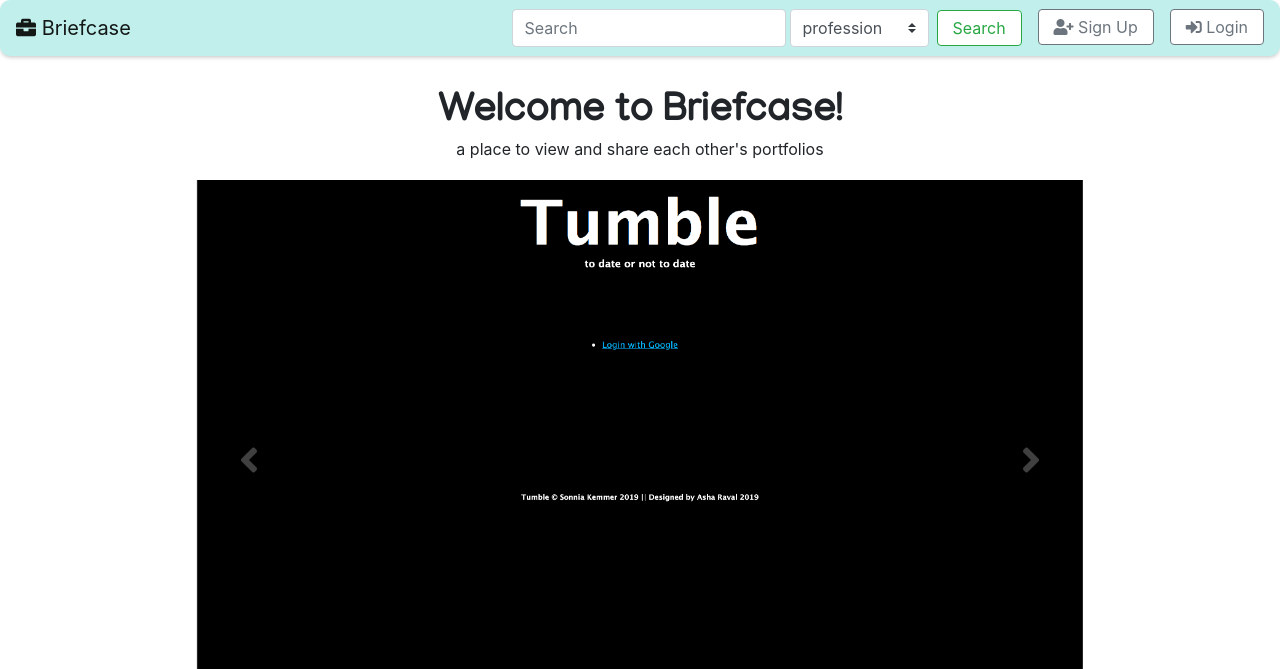
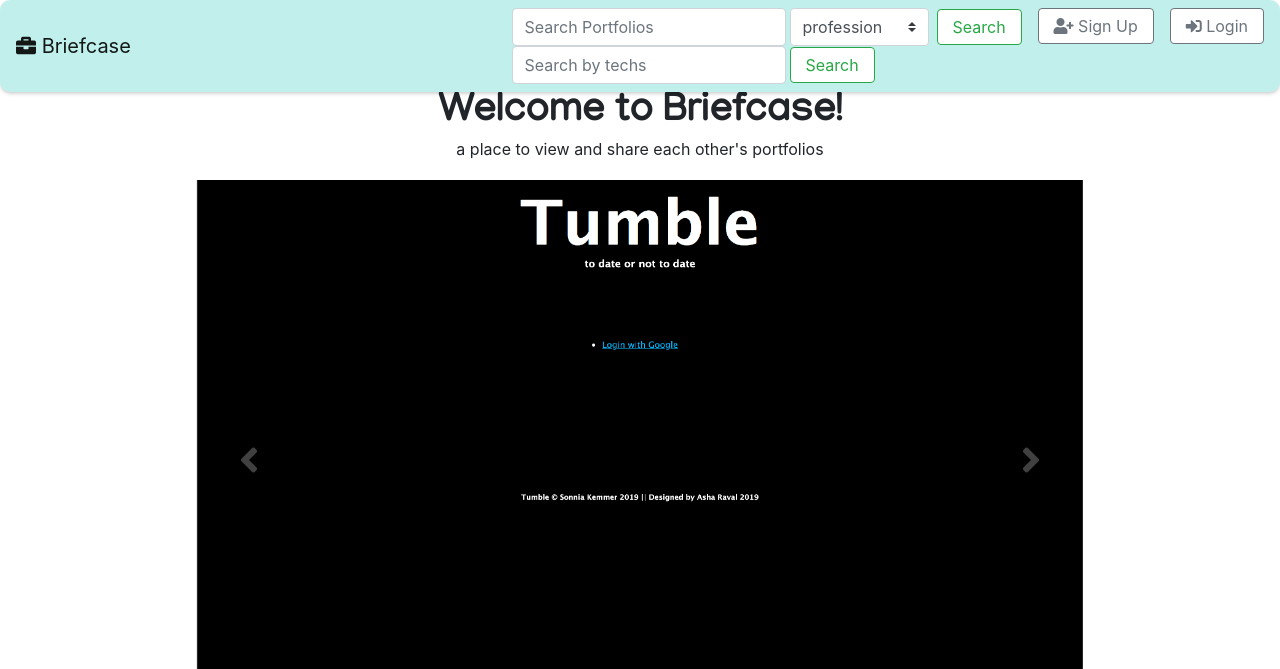
Before and after one commit to emilyc729/mybriefcase, a Django app: page / in a window 1280 px wide. Shown: the top 669 px of the page. Run offline with Django 3.2, Linux system fonts and the light colour scheme; tables that the repository leaves empty hold one stand-in row (values such as "Sample post"); grey boxes marked "Sample" are stand-in pictures; some libraries are stand-ins or nearby versions.

Commit message:
added search in templates

```diff
--- a/main_app/templates/base.html
+++ b/main_app/templates/base.html
@@ -34,15 +34,26 @@
             <a class="navbar-brand" href="{% url 'home' %}"><i class="fas fa-briefcase"></i> Briefcase</a>
             <ul class="navbar-nav ml-auto" id="nav-components">
                 <li class="nav-item">
-                    <form class="form-inline my-2 my-lg-0" method="get" action="">
+
+                    {% if request.path == '/' or request.path == '/search/' %}
+                    <form class="form-inline my-2 my-lg-0" method="get" action="{% url 'search_portfolios' %}">
                         {% csrf_token %}
-                        <input class="form-control mr-1" name="search_content" type="search" placeholder="Search" aria-label="Search">
-                        <select class="custom-select custom-select-md mr-2" name="option"  required>
+                        <input class="form-control mr-1" name="search_content" type="search" placeholder="Search Portfolios" aria-label="Search">
+                        <select class="custom-select custom-select-md mr-2" name="option" required>
                                 <option value="profession" selected>profession</option>
                                 <option value="technologies">technologies</option>
-                            </select>
+                        </select>
                         <button class="btn btn-outline-success my-2 my-sm-0" type="submit">Search</button>
                     </form>
+                    {% endif %}
+
+                    {% if 'profile' in request.path or user.id|stringformat:"i" in request.path %}
+                    <form class="form-inline my-2 my-lg-0" method="get" action="{% url 'search_projects' user.id %}">
+                        {% csrf_token %}
+                        <input class="form-control mr-1" name="search_content" type="search" placeholder="Search by techs" aria-label="Search">
+                        <button class="btn btn-outline-success my-2 my-sm-0" type="submit">Search</button>
+                    </form>
+                    {% endif %}
                 </li>
                 {% if request.user.is_authenticated %}
                 <div class="btn-group">
```
